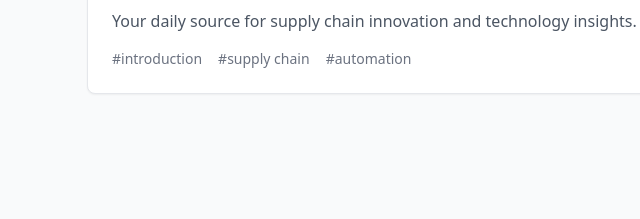
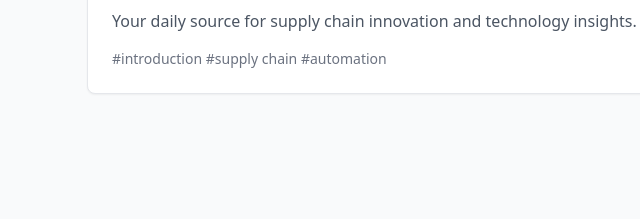
Before and after one commit to venkataramanik/imi-lab, an Astro site: page /blog in a window 1280 px wide. Shown: the part 336-555 px from the top of the page, 57-697 px from the left. Built offline with nearby package versions, Linux system fonts and the light colour scheme; Astro itself is replaced by a stand-in of ours.

Commit message:
Update index.astro

```diff
--- a/src/pages/blog/index.astro
+++ b/src/pages/blog/index.astro
@@ -36,11 +36,11 @@ const sorted = posts.sort((a, b) => b.data.pubDate - a.data.pubDate);
             <a href={`/blog/${post.slug}`} class="hover:text-blue-700 transition-colors">{post.data.title}</a>
           </h2>
           <p class="text-gray-600 mb-4">{post.data.description}</p>
-          <div class="flex flex-wrap gap-x-4 gap-y-1">
-            {post.data.tags.map(tag => (
-              <span class="text-sm text-gray-500">#{tag}</span>
+          <p class="text-sm text-gray-500">
+            {post.data.tags.map((tag, i) => (
+              <span>#{tag}{i < post.data.tags.length - 1 ? ' ' : ''}</span>
             ))}
-          </div>
+          </p>
         </article>
       ))}
     </div>
```
